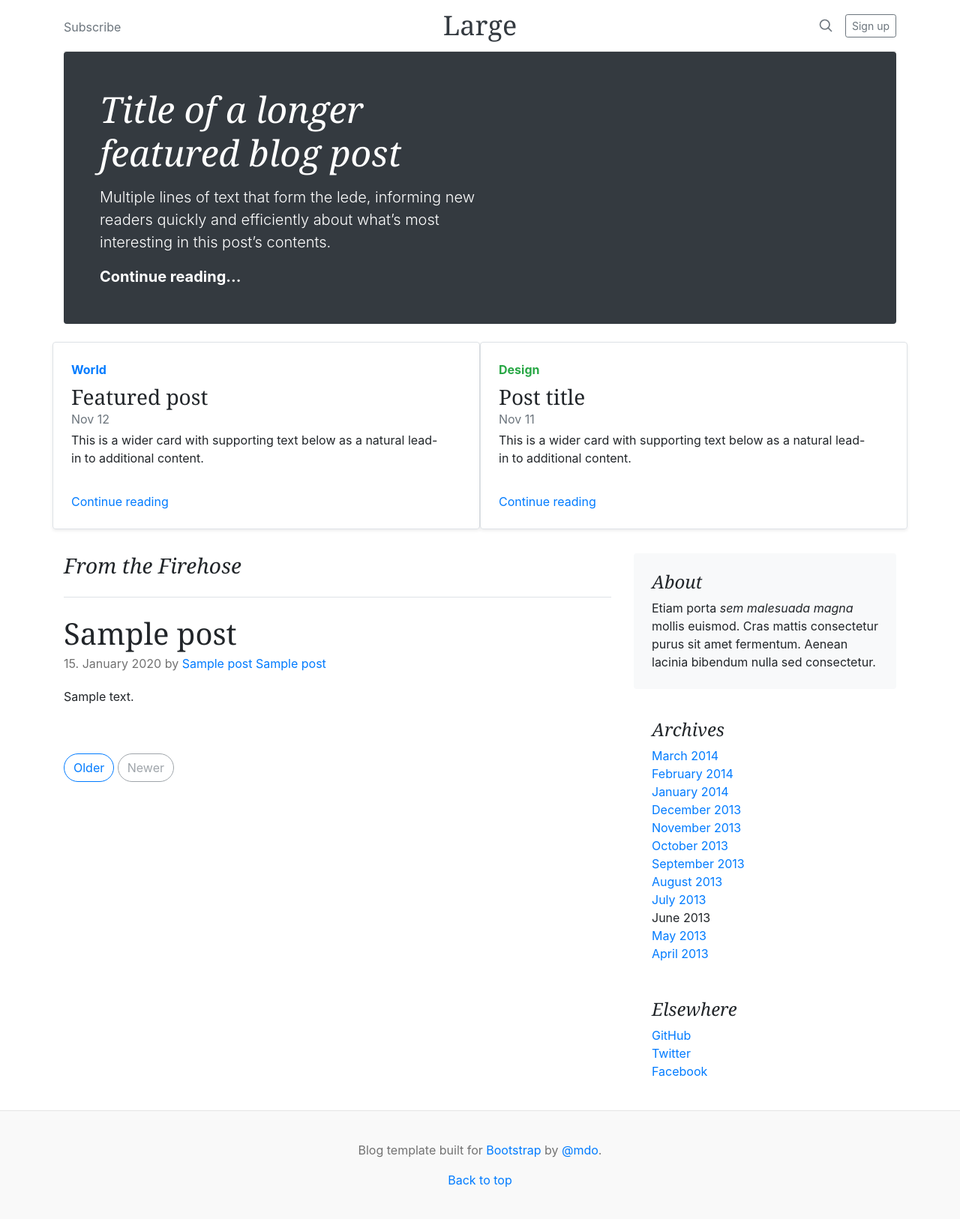
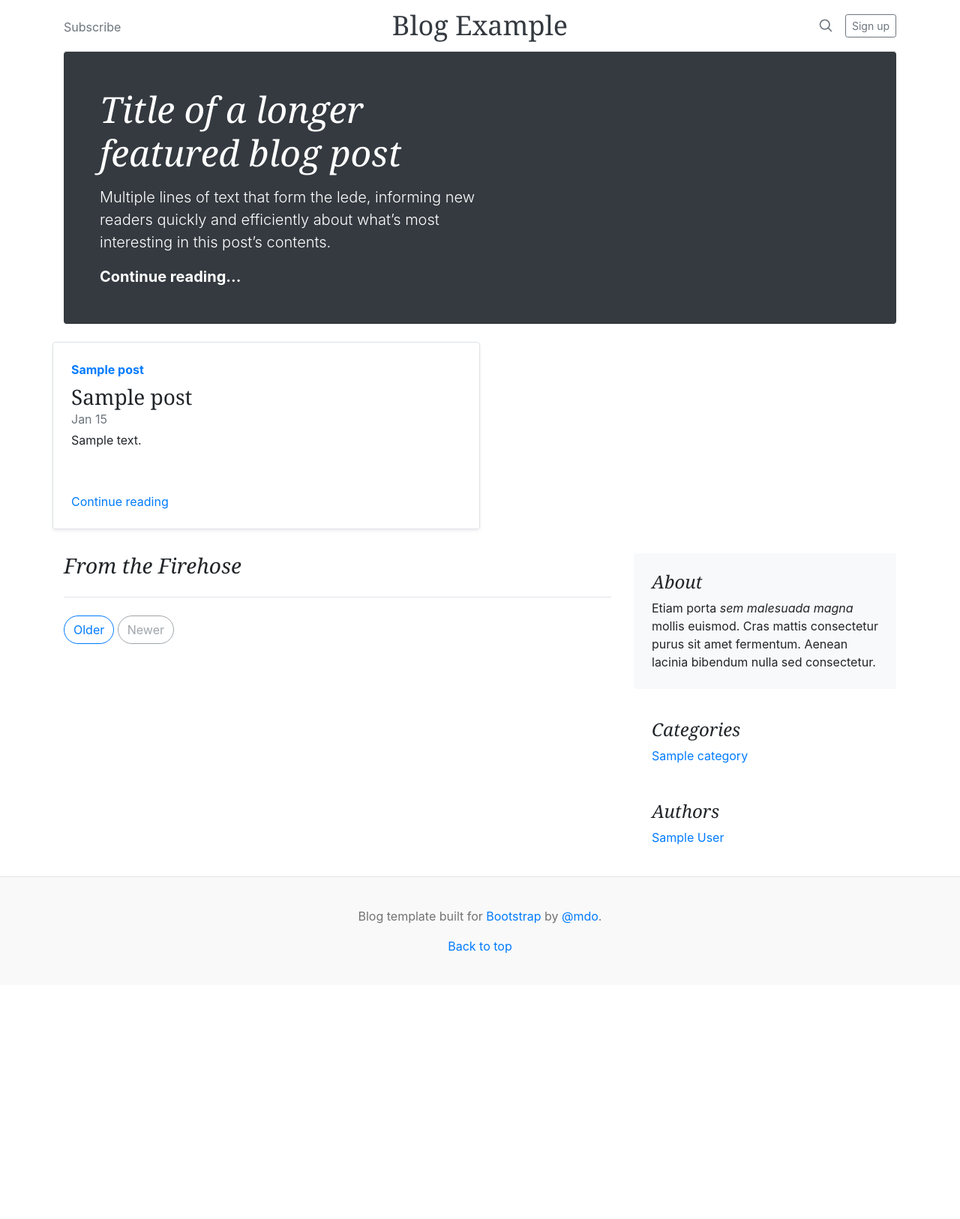
Before and after one commit to Python-ITR/blog_example, a Flask app: page / in a window 1280 px wide. Shown: the whole page at 75% size. After the commit the page ends 1272 px from the top, so only its background shows below. Run offline with Flask 2, Linux system fonts and the light colour scheme; a database or web service that is not in the repository returns one stand-in record (values such as "Sample title"); some libraries are stand-ins or nearby versions.

Commit message:
New services AuthorsService & CategoriesService

```diff
--- /dev/null
+++ b/services/AuthorsService.py
@@ -0,0 +1,33 @@
+from typing import List
+from dataclasses import dataclass
+from connection import connection
+
+
+@dataclass
+class AuthorDto:
+    id: int
+    first_name: str
+    last_name: str
+
+    @property
+    def full_name(self):
+        return f"{self.first_name} {self.last_name}"
+
+
+class AuthorsService:
+    @staticmethod
+    def get_all_authors() -> List[AuthorDto]:
+        c = connection.cursor()
+        c.execute("SELECT id, first_name, last_name FROM authors;")
+        data = c.fetchall()
+        data = list(map(lambda i: AuthorDto(*i), data))
+        return data
+
+    @staticmethod
+    def get_author_by_id(author_id: int) -> AuthorDto:
+        c = connection.cursor()
+        c.execute(
+            "SELECT id, first_name, last_name FROM authors WHERE id=%s;", (author_id,)
+        )
+        data = c.fetchone()
+        return AuthorDto(*data)
--- /dev/null
+++ b/services/CategoriesService.py
@@ -0,0 +1,26 @@
+from typing import List
+from dataclasses import dataclass
+from connection import connection
+
+
+@dataclass
+class CategoryDto:
+    id: int
+    title: str
+
+
+class CategoriesService:
+    @staticmethod
+    def get_all_categories() -> List[CategoryDto]:
+        c = connection.cursor()
+        c.execute("SELECT id, title FROM categories;")
+        data = c.fetchall()
+        data = list(map(lambda i: CategoryDto(*i), data))
+        return data
+
+    @staticmethod
+    def get_category_by_id(category_id: int) -> CategoryDto:
+        c = connection.cursor()
+        c.execute("SELECT id, title FROM categories WHERE id=%s;", (category_id,))
+        data = c.fetchone()
+        return CategoryDto(*data)
--- a/services/PostsService.py
+++ b/services/PostsService.py
@@ -6,7 +6,7 @@ from datetime import datetime
 
 @dataclass
 class PostDto:
-    _id: int
+    id: int
     title: str
     body: str
     created_at: datetime
@@ -43,7 +43,8 @@ class PostsService:
             SELECT
                 {POST_DTO_SELECT_SQL}
             FROM
-                {POST_DTO_FROM_SQL};
+                {POST_DTO_FROM_SQL}
+            ORDER BY created_at DESC;
         """
         )
         data = c.fetchall()  # [(), ()]
@@ -51,7 +52,45 @@ class PostsService:
         return data
 
     @staticmethod
-    def get_post_by_id(post_id: int) -> List[PostDto]:
+    def get_all_posts_by_category(category_id) -> List[PostDto]:
+        c = connection.cursor()
+        c.execute(
+            f"""
+            SELECT
+                {POST_DTO_SELECT_SQL}
+            FROM
+                {POST_DTO_FROM_SQL}
+            WHERE
+                posts.category_id=%s
+            ORDER BY created_at DESC;
+        """,
+        (category_id, )
+        )
+        data = c.fetchall()
+        data = list(map(lambda i: PostDto(*i), data))
+        return data
+
+    @staticmethod
+    def get_all_posts_by_author(author_id) -> List[PostDto]:
+        c = connection.cursor()
+        c.execute(
+            f"""
+            SELECT
+                {POST_DTO_SELECT_SQL}
+            FROM
+                {POST_DTO_FROM_SQL}
+            WHERE
+                posts.author_id=%s
+            ORDER BY created_at DESC;
+        """,
+        (author_id, )
+        )
+        data = c.fetchall()
+        data = list(map(lambda i: PostDto(*i), data))
+        return data
+
+    @staticmethod
+    def get_post_by_id(post_id: int) -> PostDto:
         c = connection.cursor()
         c.execute(
             f"""
--- a/services/__init__.py
+++ b/services/__init__.py
@@ -1 +1,3 @@
 from .PostsService import PostsService
+from .CategoriesService import CategoriesService
+from .AuthorsService import AuthorsService
--- a/templates/article.html
+++ b/templates/article.html
@@ -1,6 +1,7 @@
 {% extends './base.html' %}
 
-{% block title %}Blog Example - Main Page{% endblock %}
+{% block title %}{{post.title}} - Blog Example{% endblock %}
+
 {% block body %}
     <main class="container">
       <div class="row">
--- a/templates/block/blog_sidebar.html
+++ b/templates/block/blog_sidebar.html
@@ -9,29 +9,24 @@
   </div>
 
   <div class="p-4">
-    <h4 class="font-italic">Archives</h4>
+    <h4 class="font-italic">Categories</h4>
     <ol class="list-unstyled mb-0">
-      <li><a href="#">March 2014</a></li>
-      <li><a href="#">February 2014</a></li>
-      <li><a href="#">January 2014</a></li>
-      <li><a href="#">December 2013</a></li>
-      <li><a href="#">November 2013</a></li>
-      <li><a href="#">October 2013</a></li>
-      <li><a href="#">September 2013</a></li>
-      <li><a href="#">August 2013</a></li>
-      <li><a href="#">July 2013</a></li>
-      <li><a hrf="#">June 2013</a></li>
-      <li><a href="#">May 2013</a></li>
-      <li><a href="#">April 2013</a></li>
+      {% for category in categories %}
+        <li><a href="{{ url_for('category_page', category_id=category.id) }}">{{ category.title }}</a></li>
+      {% endfor %}
     </ol>
   </div>
 
   <div class="p-4">
-    <h4 class="font-italic">Elsewhere</h4>
+    <h4 class="font-italic">Authors</h4>
     <ol class="list-unstyled">
-      <li><a href="#">GitHub</a></li>
-      <li><a href="#">Twitter</a></li>
-      <li><a href="#">Facebook</a></li>
+      {% for author in authors %}
+        <li>
+          <a href="{{ url_for('author_page', author_id=author.id) }}">
+            {{ author.first_name }} {{ author.last_name }}
+          </a>
+        </li>
+      {% endfor %}
     </ol>
   </div>
 </aside>
--- /dev/null
+++ b/templates/block/full_post_card.html
@@ -0,0 +1,22 @@
+<div
+  class="row g-0 border rounded overflow-hidden flex-md-row mb-4 shadow-sm h-md-250 position-relative"
+>
+  <div class="col p-4 d-flex flex-column position-static">
+    <strong class="d-inline-block mb-2 text-primary">
+      {{post.category_title}}
+      </strong>
+    <h3 class="mb-0">{{ post.title }}</h3>
+    <div class="mb-1 text-muted">{{ post.created_at.strftime("%b %d") }}</div>
+    {% if post.body %}
+    <p class="card-text mb-auto">
+      {{ post.body[:100] }}
+    </p>
+    {% endif %}
+    <a
+      href="{{ url_for('post_page', post_id=post.id)  }}"
+      class="stretched-link"
+      >Continue reading</a
+    >
+  </div>
+  <div class="col-auto d-none d-lg-block"></div>
+</div>
--- a/templates/block/header.html
+++ b/templates/block/header.html
@@ -4,7 +4,7 @@
       <a class="text-muted" href="#">Subscribe</a>
     </div>
     <div class="col-4 text-center">
-      <a class="blog-header-logo text-dark" href="#">Large</a>
+      <a class="blog-header-logo text-dark" href="/">Blog Example</a>
     </div>
     <div class="col-4 d-flex justify-content-end align-items-center">
       <a class="text-muted" href="#" aria-label="Search">
--- a/templates/block/post.html
+++ b/templates/block/post.html
@@ -1,5 +1,7 @@
 <div class="blog-post">
-  <h2 class="blog-post-title">{{ post.title }}</h2>
+  <h2 class="blog-post-title">
+    <a href="{{ url_for('post_page', post_id=post.id) }}">{{ post.title }}</a>
+  </h2>
   <p class="blog-post-meta">
     {{ post.created_at.strftime("%d. %B %Y") }} by
     <a href="#">{{ post.author_first_name }} {{ post.author_last_name }}</a>
--- a/templates/index.html
+++ b/templates/index.html
@@ -5,40 +5,11 @@
 {% block top %}
     {% include "./block/jumbotron.html" %}
       <div class="row mb-2">
-        <div class="col-md-6">
-          <div
-            class="row g-0 border rounded overflow-hidden flex-md-row mb-4 shadow-sm h-md-250 position-relative"
-          >
-            <div class="col p-4 d-flex flex-column position-static">
-              <strong class="d-inline-block mb-2 text-primary">World</strong>
-              <h3 class="mb-0">Featured post</h3>
-              <div class="mb-1 text-muted">Nov 12</div>
-              <p class="card-text mb-auto">
-                This is a wider card with supporting text below as a natural
-                lead-in to additional content.
-              </p>
-              <a href="#" class="stretched-link">Continue reading</a>
-            </div>
-            <div class="col-auto d-none d-lg-block"></div>
+        {% for post in first_posts %}
+          <div class="col-md-6">
+              {% include "./block/full_post_card.html" %}
           </div>
-        </div>
-        <div class="col-md-6">
-          <div
-            class="row g-0 border rounded overflow-hidden flex-md-row mb-4 shadow-sm h-md-250 position-relative"
-          >
-            <div class="col p-4 d-flex flex-column position-static">
-              <strong class="d-inline-block mb-2 text-success">Design</strong>
-              <h3 class="mb-0">Post title</h3>
-              <div class="mb-1 text-muted">Nov 11</div>
-              <p class="mb-auto">
-                This is a wider card with supporting text below as a natural
-                lead-in to additional content.
-              </p>
-              <a href="#" class="stretched-link">Continue reading</a>
-            </div>
-            <div class="col-auto d-none d-lg-block"></div>
-          </div>
-        </div>
+        {% endfor %}
       </div>
     </div>
 
--- a/views.py
+++ b/views.py
@@ -1,5 +1,5 @@
-from flask import render_template
-from services import PostsService
+from flask import render_template, url_for
+from services import PostsService, CategoriesService, AuthorsService
 
 
 def index_page():
@@ -9,7 +9,17 @@ def index_page():
     Для формирования страницы используется сервис PostsService
     """
     posts = PostsService.get_all_posts()
-    return render_template("index.html", posts=posts)
+    categories = CategoriesService.get_all_categories()
+    authors = AuthorsService.get_all_authors()
+    first_posts = posts[:2]
+    posts = posts[2:]
+    return render_template(
+        "index.html",
+        first_posts=first_posts,
+        posts=posts,
+        categories=categories,
+        authors=authors,
+    )
 
 
 def post_page(post_id):
@@ -17,6 +27,22 @@ def post_page(post_id):
     return render_template("article.html", post=post)
 
 
+def category_page(category_id):
+    category = CategoriesService.get_category_by_id(category_id)
+    category_posts = PostsService.get_all_posts_by_category(category_id)
+    return render_template(
+        "category.html", category=category, category_posts=category_posts
+    )
+
+
+def author_page(author_id):
+    author = AuthorsService.get_author_by_id(author_id)
+    author_posts = PostsService.get_all_posts_by_author(author_id)
+    return render_template("author.html", author=author, author_posts=author_posts)
+
+
 def register_views(app):
     app.route("/")(index_page)
     app.route("/post/<int:post_id>")(post_page)
+    app.route("/category/<int:category_id>")(category_page)
+    app.route("/author/<int:author_id>")(author_page)
```
Also changed, not shown: templates/author.html (added, +22 -0 lines), templates/category.html (added, +22 -0 lines), 1 other file.
